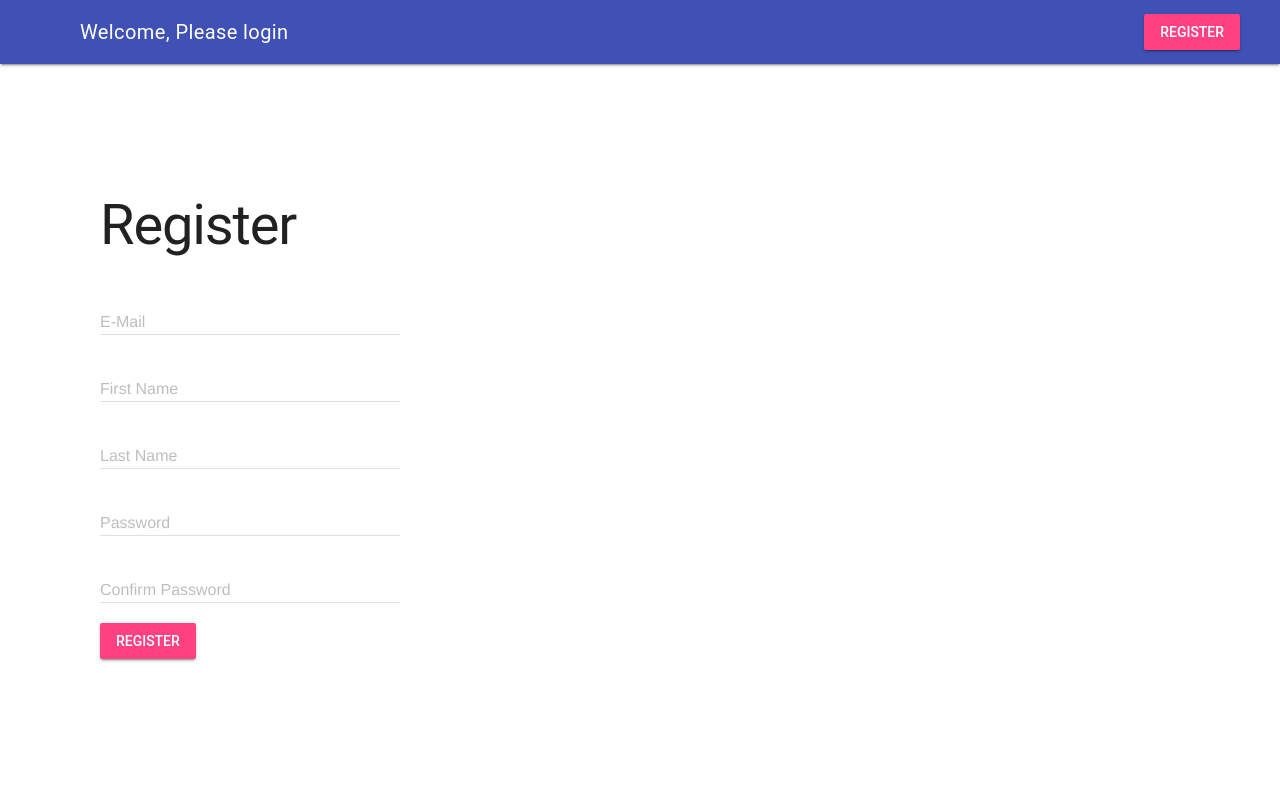
After one commit to LukasNolting/Django-ChatApp, a Django app: page /register/ in a window 1280 px wide. The commit adds this page. Run offline with Django 5.2, Linux system fonts and the light colour scheme.

Commit message:
register, logout

```diff
--- /dev/null
+++ b/chat/templates/auth/register.html
@@ -0,0 +1,66 @@
+{% extends 'base.html' %} {% block content %}
+
+<h1>Register</h1>
+
+<form method="POST" action="" class="auth-form">
+  {% csrf_token %}
+  <div class="mdl-textfield mdl-js-textfield mdl-textfield--floating-label">
+    <input
+      class="mdl-textfield__input"
+      type="text"
+      id="sample3"
+      name="E-Mail"
+    />
+    <label class="mdl-textfield__label" for="sample3">E-Mail</label>
+  </div>
+
+  <div class="mdl-textfield mdl-js-textfield mdl-textfield--floating-label">
+    <input
+      class="mdl-textfield__input"
+      type="text"
+      id="sample3"
+      name="first_name"
+    />
+    <label class="mdl-textfield__label" for="sample3">First Name</label>
+  </div>
+
+  <div class="mdl-textfield mdl-js-textfield mdl-textfield--floating-label">
+    <input
+      class="mdl-textfield__input"
+      type="text"
+      id="sample3"
+      name="last_name"
+    />
+    <label class="mdl-textfield__label" for="sample3">Last Name</label>
+  </div>
+
+  <div class="mdl-textfield mdl-js-textfield mdl-textfield--floating-label">
+    <input
+      class="mdl-textfield__input"
+      type="password"
+      id="sample3"
+      name="password"
+    />
+    <label class="mdl-textfield__label" for="sample3">Password</label>
+  </div>
+
+  <div class="mdl-textfield mdl-js-textfield mdl-textfield--floating-label">
+    <input
+      class="mdl-textfield__input"
+      type="password"
+      id="sample3"
+      name="password_confirm"
+    />
+    <label class="mdl-textfield__label" for="sample3">Confirm Password</label>
+  </div>
+
+  <div>
+    <button
+      class="mdl-button mdl-js-button mdl-button--raised mdl-js-ripple-effect mdl-button--accent"
+    >
+      Register
+    </button>
+  </div>
+</form>
+
+{% endblock %}
--- a/chat/views.py
+++ b/chat/views.py
@@ -1,6 +1,14 @@
-from django.shortcuts import render
+from django.http import HttpResponseRedirect
+from django.shortcuts import render, redirect
 from .models import Chat, Message
+from django.contrib.auth import authenticate, login
+from django.contrib.auth.decorators import login_required
+from django.contrib.auth.models import User
+from django.contrib.auth import logout
 
+
+
+@login_required(login_url='/login/')
 def index(request):
     if request.method == 'POST':
         print(request.POST)
@@ -8,3 +16,50 @@ def index(request):
         Message.objects.create(text=request.POST['textmessage'], author=request.user, chat=myChat, reciever=request.user)
     chatMessages = Message.objects.filter(chat__id=1)
     return render(request, 'chat/index.html', {'messages' : chatMessages})
+
+def login_view(request):
+    if request.method == 'POST':
+        user = authenticate(username=request.POST.get('username'), password=request.POST.get('password'))
+        if user:
+            login(request, user)
+            return HttpResponseRedirect(request.GET.get('next', '/chat/'))
+        else:
+            return render(request, 'auth/login.html', {'wrong_password' : True})
+    return render(request, 'auth/login.html')
+
+
+def redirect_submit(request):
+    if request.method == 'GET':
+        return HttpResponseRedirect('/register/')
+    return render(request, 'auth/register.html')
+
+
+
+def register_view(request):
+    if request.method == 'POST':
+        email = request.POST.get('E-Mail')
+        password = request.POST.get('password')
+        first_name = request.POST.get('first_name')
+        last_name = request.POST.get('last_name')
+
+        user = User.objects.create_user(
+            username=email,
+            password=password,
+            email=email,
+            first_name=first_name,
+            last_name=last_name,
+            is_active=True,
+            is_staff=False,
+            is_superuser=False
+        )
+
+        return HttpResponseRedirect('/login/')
+
+    return render(request, 'auth/register.html')
+
+
+def logout_view(request):
+    logout(request)
+    if request.method == 'POST':
+        return HttpResponseRedirect('/login/')
+    return render(request, 'auth/login.html')
--- a/django_chat_app/urls.py
+++ b/django_chat_app/urls.py
@@ -17,10 +17,15 @@ Including another URLconf
 
 from django.contrib import admin
 from django.urls import path
+from django.contrib.auth import views as auth_views
 
-from chat.views import index
+from chat.views import index, login_view, redirect_submit, register_view, logout_view
 
 urlpatterns = [
     path('admin/', admin.site.urls),
     path('chat/', index),
+    path('login/', login_view),
+    path('register/', register_view),
+    path('logout/', auth_views.LogoutView.as_view(), name='logout'),
+    path('register/', redirect_submit, name='register'),
 ]
--- /dev/null
+++ b/static/css/style.css
@@ -0,0 +1,9 @@
+.page-content {
+        padding: 100px 100px;
+      }
+
+
+.auth-form{
+    display: flex;
+    flex-direction: column;
+}
--- /dev/null
+++ b/templates/base.html
@@ -0,0 +1,76 @@
+<!DOCTYPE html>
+<html lang="en">
+  <head>
+    <meta charset="UTF-8" />
+    <meta name="viewport" content="width=device-width, initial-scale=1.0" />
+    <title>Chatroom</title>
+    <meta charset="UTF-8" />
+    <meta name="viewport" content="width=device-width, initial-scale=1.0" />
+    <title>Simple Chat</title>
+    {% load static %}
+    <link rel="stylesheet" href="{% static 'css/material.min.css' %}" />
+    <link
+      rel="stylesheet"
+      href="https://fonts.googleapis.com/icon?family=Material+Icons"
+    />
+    <link rel="stylesheet" href="{% static 'css/style.css' %}" />
+  </head>
+  <body>
+    <div class="mdl-layout mdl-js-layout mdl-layout--fixed-header">
+      <header class="mdl-layout__header">
+        <div class="mdl-layout__header-row">
+          <!-- Title -->
+          <span class="mdl-layout-title">
+            {% if request.user.is_authenticated %} Welcome, {{ request.user.first_name }}! {% else %} Welcome, Please login {% endif %}
+          </span>
+          <!-- Add spacer, to align navigation to the right -->
+          <div class="mdl-layout-spacer"></div>
+          <!-- Navigation. We hide it in small screens. -->
+          <nav class="mdl-navigation mdl-layout--large-screen-only">
+            <!-- <a class="mdl-navigation__link" href="">Link</a>
+            <a class="mdl-navigation__link" href="">Link</a>
+            <a class="mdl-navigation__link" href="">Link</a> -->
+            {% if request.user.is_authenticated %}
+            <form method="post" action="{% url 'logout' %}">
+              {% csrf_token %}
+              <button
+                type="submit"
+                class="mdl-button mdl-js-button mdl-button--raised mdl-js-ripple-effect mdl-button--accent"
+              >
+                Logout
+              </button>
+            </form>
+            {% else %}
+
+            <form method="get" action="{% url 'register' %}">
+              <button
+                type="submit"
+                class="mdl-button mdl-js-button mdl-button--raised mdl-js-ripple-effect mdl-button--accent"
+              >
+                Register
+              </button>
+            </form>
+
+
+
+            {% endif %}
+          </nav>
+        </div>
+      </header>
+      <div class="mdl-layout__drawer">
+        <span class="mdl-layout-title">Chatroom</span>
+        <nav class="mdl-navigation">
+          <a class="mdl-navigation__link" href="">Link</a>
+          <a class="mdl-navigation__link" href="">Link</a>
+          <a class="mdl-navigation__link" href="">Link</a>
+          <a class="mdl-navigation__link" href="">Link</a>
+        </nav>
+      </div>
+      <main class="mdl-layout__content">
+        <div class="page-content">{% block content %} {% endblock %}</div>
+      </main>
+    </div>
+
+    <script src="{% static 'js/material.min.js' %}"></script>
+  </body>
+</html>
```
Also changed, not shown: chat/templates/auth/login.html (added, +39 -0 lines), chat/templates/chat/index.html (+14 -70 lines), django_chat_app/settings.py (+7 -3 lines), chat/models.py (line endings or trailing spaces), static/css/material.min.css (renamed from chat/static/chat/css/material.min.css), static/js/bower.json (renamed from chat/static/chat/js/bower.json), static/js/material.min.js (renamed from chat/static/chat/js/material.min.js), static/js/package.json (renamed from chat/static/chat/js/package.json), 2 other files.
